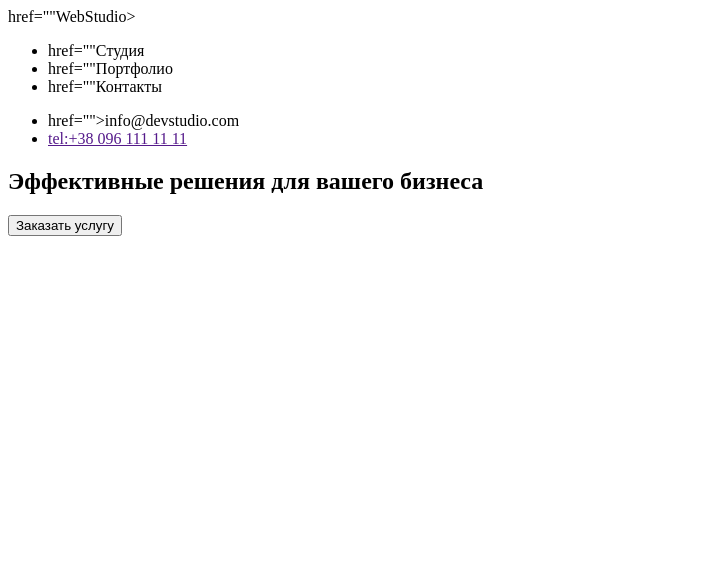
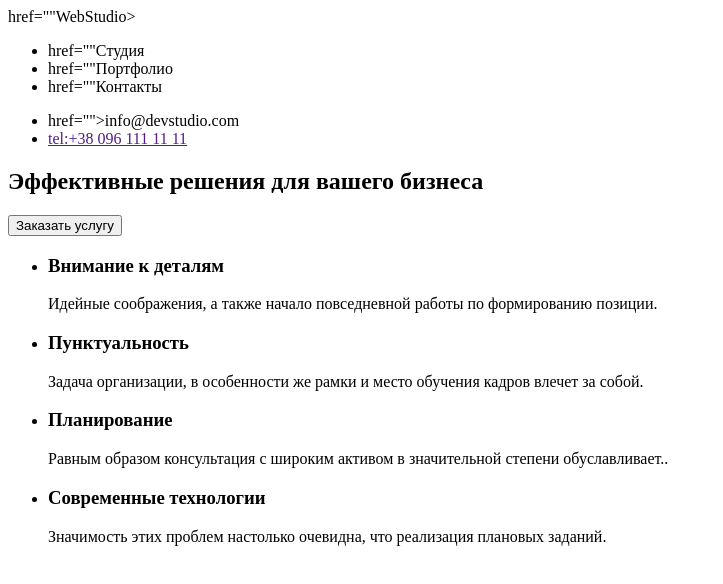
Before and after one commit to Yevhen777/html-css, a plain HTML site: page index.html in a window 1280 px wide. Shown: the whole page, without its empty margins (0-723 px from the left). Drawn offline with Linux system fonts and the light colour scheme.

Commit message:
Преимущества

```diff
--- a/index.html
+++ b/index.html
@@ -35,17 +35,48 @@
      </ul>
     </header>
 
+
          <!--Основной заголовок-->
+         <div>
          <section>
 
                 <h1>Эффективные решения для вашего бизнеса</h1>
                 <button type="submit">Заказать услугу</button>
 
          </section>
+         </div>
 
          <!--Преимущества-->
 
          <section>
+             <ul>
+                 <li>
+                     <h3>Внимание к деталям</h3>
+                     <p>Идейные соображения, а также начало повседневной работы по формированию позиции.</p>
+                 </li>
+                 <li>
+                    <h3>Пунктуальность</h3>
+                    <p>Задача организации, в особенности же рамки и место обучения кадров влечет за собой.</p>
+                </li>
+                <li>
+                    <h3>Планирование</h3>
+                    <p>Равным образом консультация с широким активом в значительной степени обуславливает..</p>
+                </li>
+                <li>
+                    <h3>Современные технологии</h3>
+                    <p>Значимость этих проблем настолько очевидна, что реализация плановых заданий.</p>
+                </li>
+
+
+
+
+
+
+
+
+
+
+             </ul>
 
 
 
```
